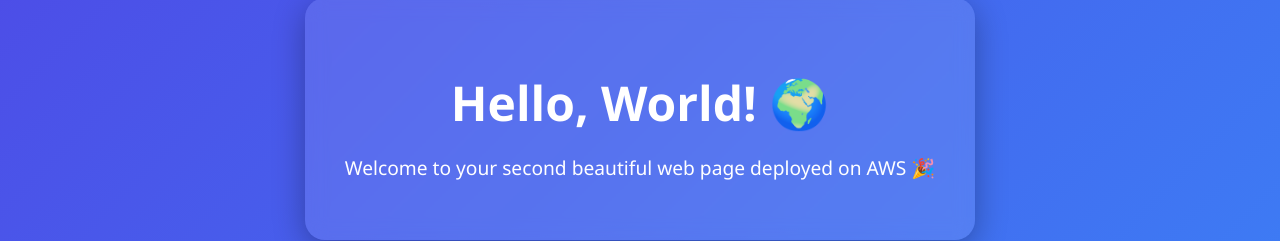
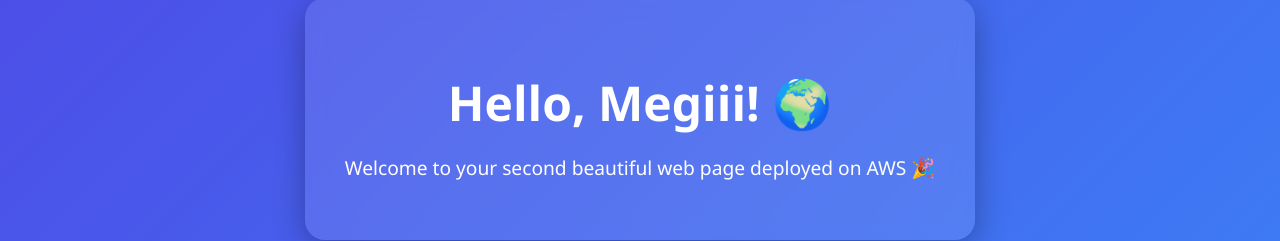
Before and after one commit to miglena-dodleva/helloWorldAws, a website: page public/helloWorldAws.html in a window 1280 px wide. Shown: the part 281-522 px from the top of the page. Drawn offline with Linux system fonts and the light colour scheme.

Commit message:
Update u

```diff
--- a/public/helloWorldAws.html
+++ b/public/helloWorldAws.html
@@ -8,7 +8,7 @@
   </head>
   <body>
     <div class="container">
-      <h1>Hello, World! 🌍</h1>
+      <h1>Hello, Megiii! 🌍</h1>
       <p>Welcome to your second beautiful web page deployed on AWS 🎉</p>
     </div>
   </body>
```
